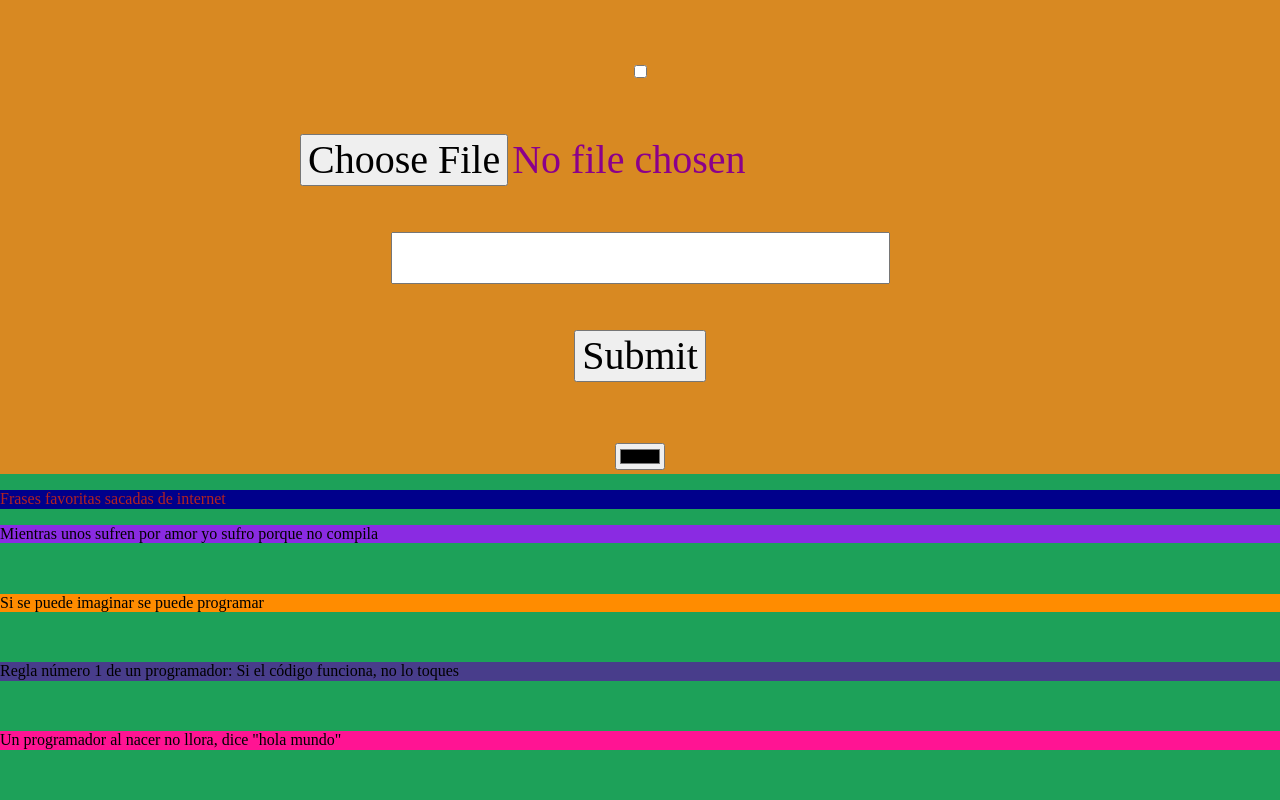
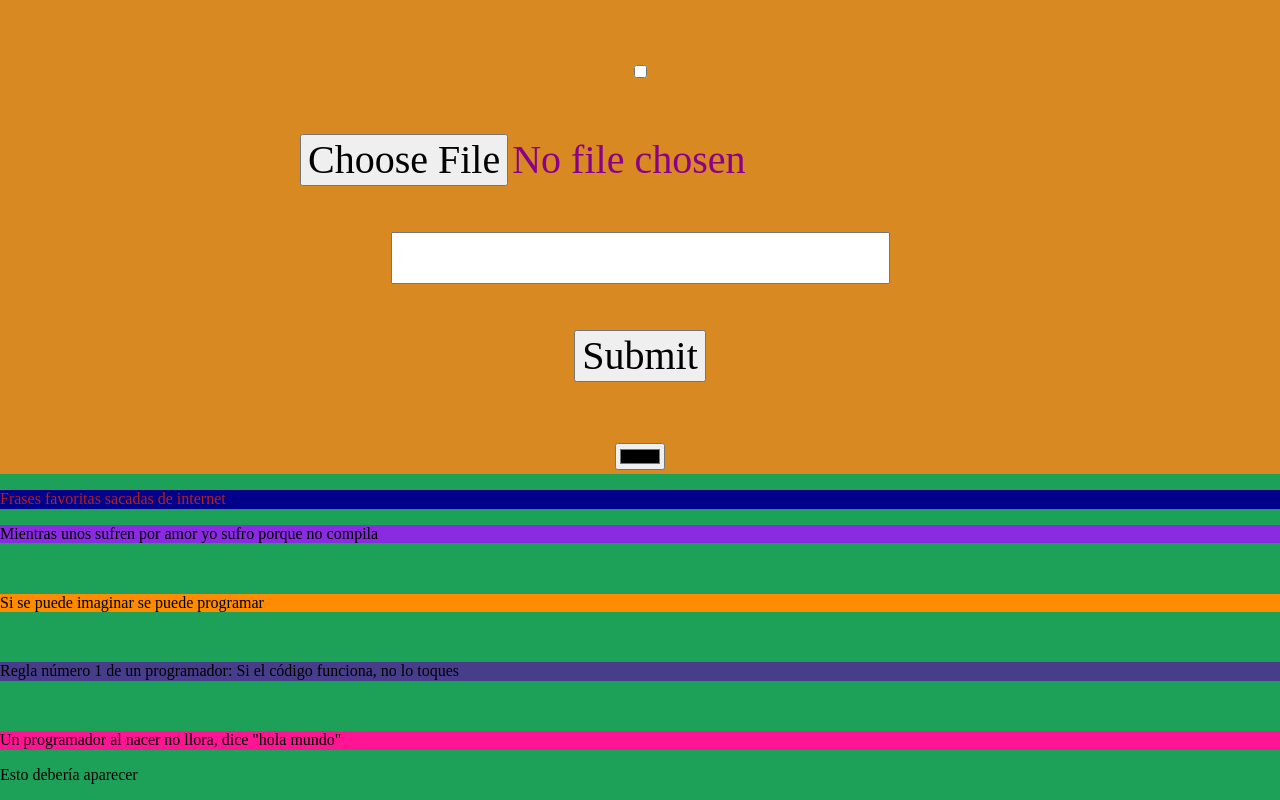
Before and after one commit to SantiagoDouton/Ejemplo, a plain HTML site: page index.html in a window 1280 px wide. Shown: the part 1177-1977 px from the top of the page. Before the commit the page ends 1943 px from the top, so only its background shows below. Drawn offline with Linux system fonts and the light colour scheme.

Commit message:
Esto deberia aparecer en main

```diff
--- a/index.html
+++ b/index.html
@@ -51,5 +51,6 @@
         <p class="frasetres">Regla número 1 de un programador: Si el código funciona, no lo toques </p><br>
         <p class="frasecuatro">Un programador al nacer no llora, dice "hola mundo" </p>
     </div>
+    <p>Esto debería aparecer</p>
 </body>
 </html>
```
